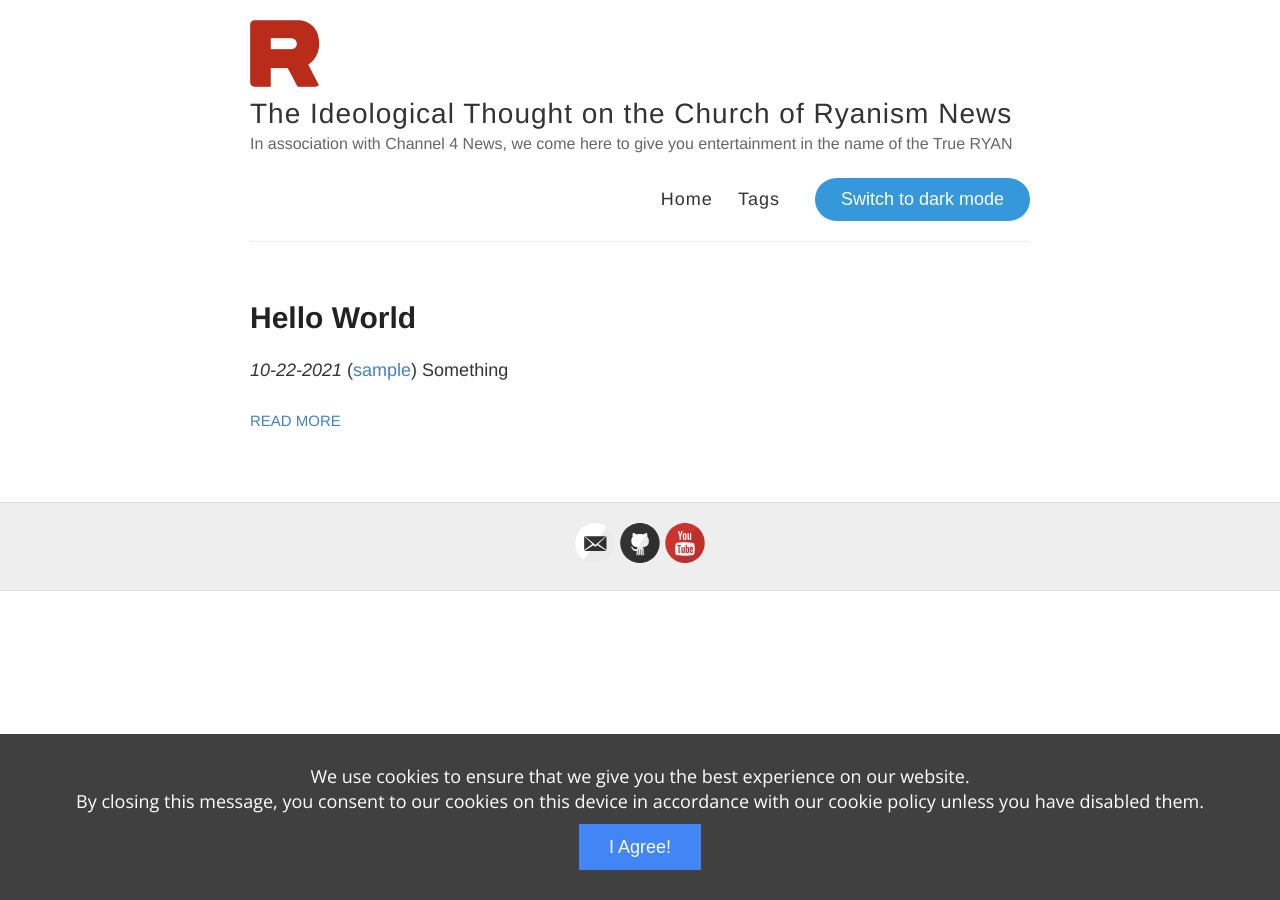
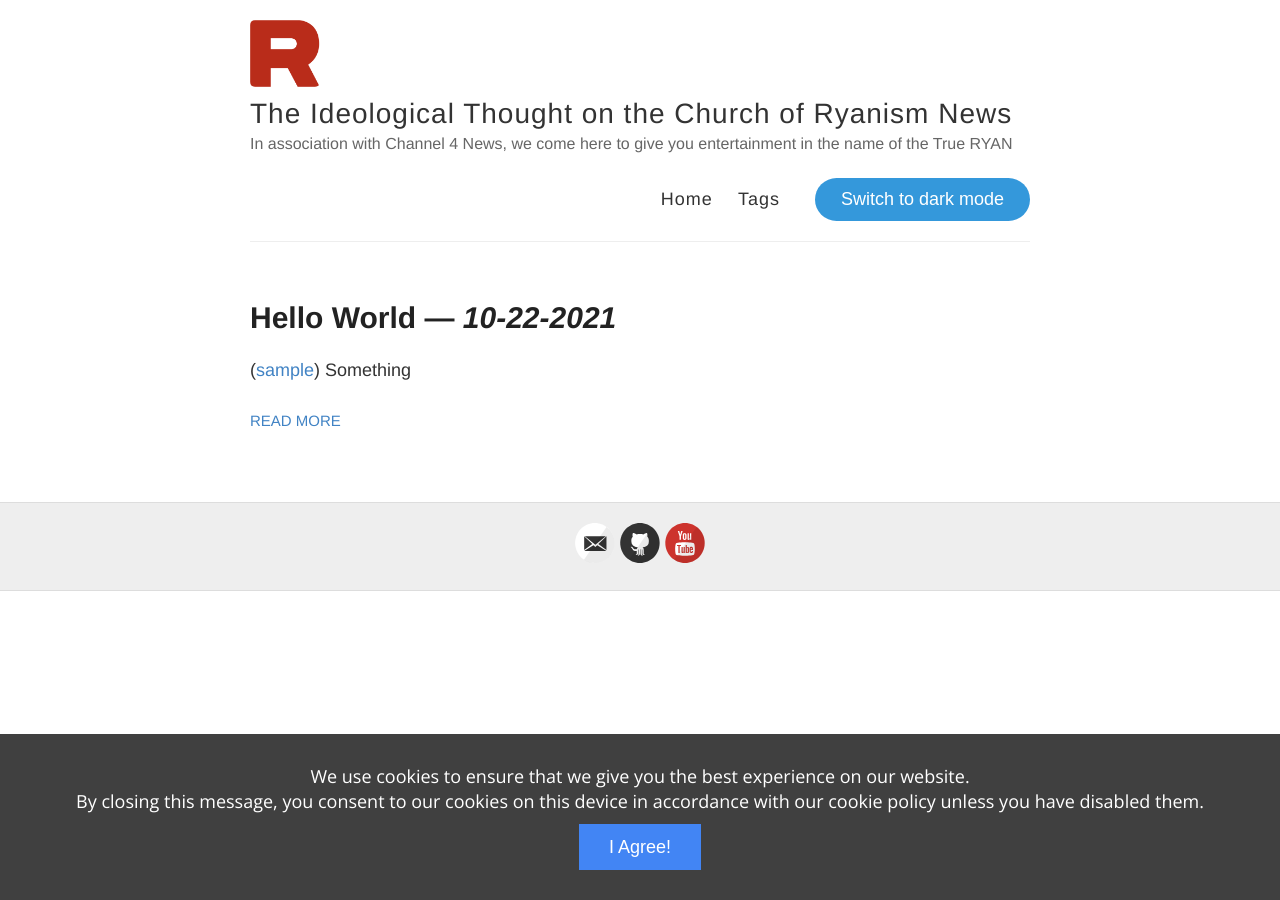
Before and after one commit to churchofryanism/blog.ryanism.org, a Jekyll site: the page built from index.html, in a window 1280 px wide. Built offline with Jekyll 4.4.1, drawn with Linux system fonts in a browser that asks for light colours.

```diff
--- a/index.html
+++ b/index.html
@@ -6,10 +6,10 @@ layout: default
   {% for post in site.posts %}
     <article class="post">
 
-      <h1><a href="{{ site.baseurl }}{{ post.url }}">{{ post.title }}</a></h1>
+      <h1><a href="{{ site.baseurl }}{{ post.url }}">{{ post.title }} &mdash; <em>{{ post.date | date: "%-m-%d-%Y" }}</em></a></h1>
 
       <div class="entry">
-        <em>{{ post.date | date: "%-m-%d-%Y" }}</em> (<a href="{{ site.baseurl }}/tags#{{ post.tags }}">{{ post.tags}}</a>) {{ post.description }}
+        (<a href="{{ site.baseurl }}/tags#{{ post.tags }}">{{ post.tags}}</a>) {{ post.description }}
 
       </div>
 
```
